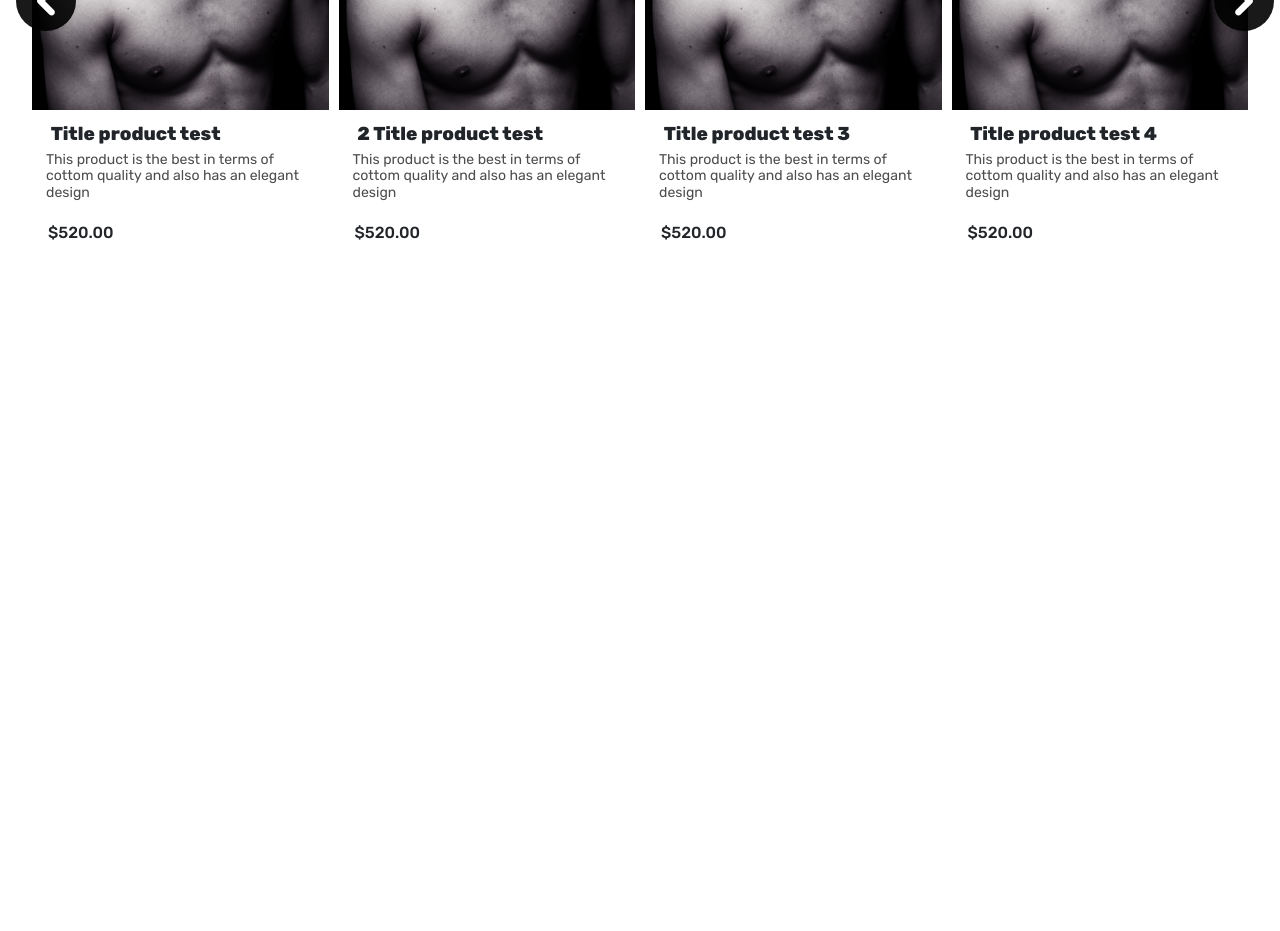
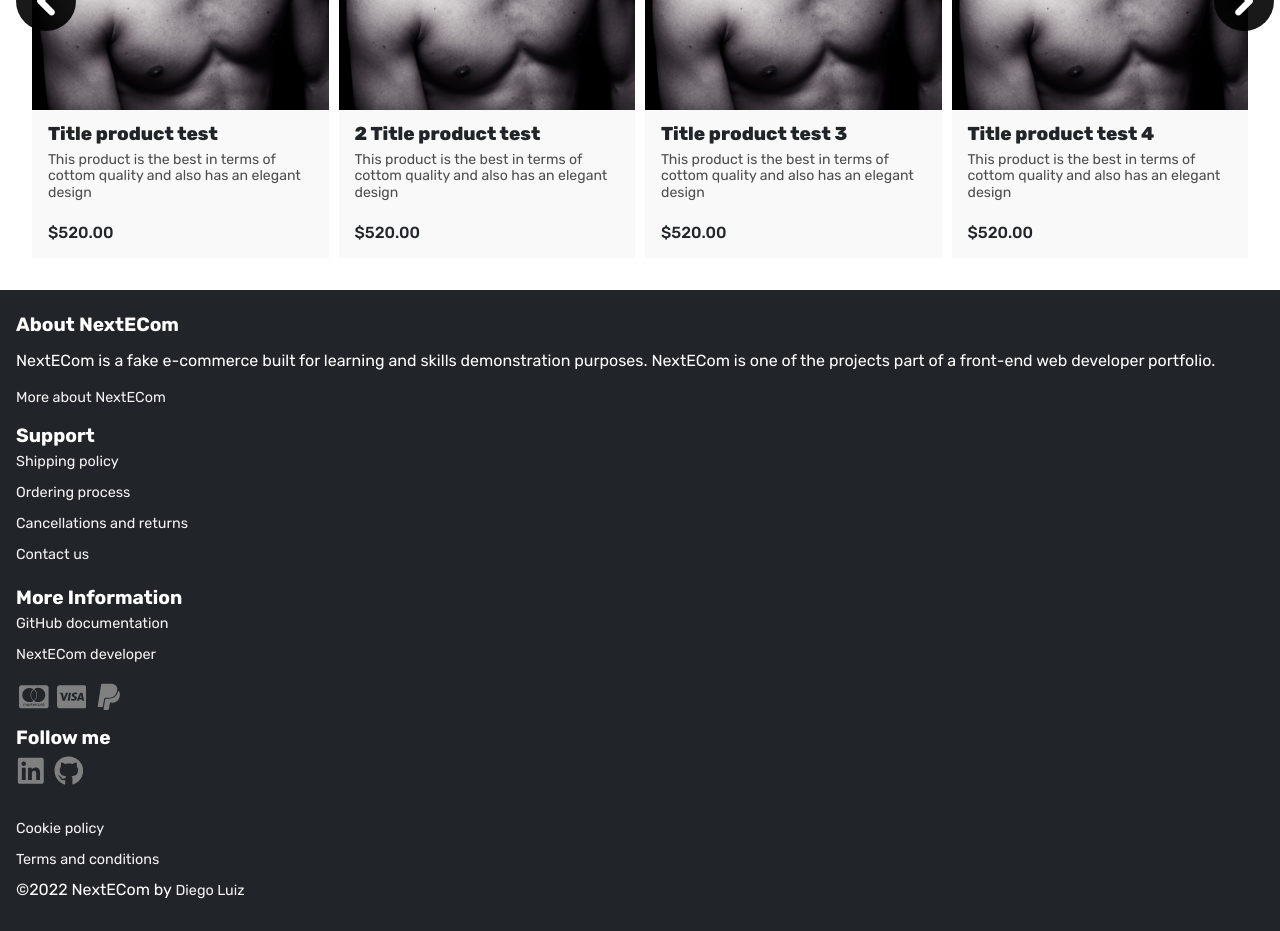
Before and after one commit to Diego-Luiz/nextjs-ecommerce, a Next.js app: page / in a window 1280 px wide. Shown: the part 2480-3411 px from the top of the page. Before the commit the page ends 2770 px from the top, so only its background shows below. Built offline with nearby package versions, Linux system fonts and the light colour scheme.

Commit message:
add: Footer component, new font-size variable

```diff
--- a/components/Carousel/carouselContent.module.scss
+++ b/components/Carousel/carouselContent.module.scss
@@ -60,7 +60,6 @@
 .more-about-link {
     @include defaultLink;
     z-index: 4;
-    color: var(--white-clr);
     text-decoration: underline;
     &:after {
         content: '\2192';
--- /dev/null
+++ b/components/Footer/Footer.jsx
@@ -0,0 +1,111 @@
+import React from 'react';
+import {
+  FaLinkedin,
+  FaGithub,
+  FaPaypal,
+  FaCcVisa,
+  FaCcMastercard
+} from 'react-icons/fa';
+
+import { ECOMMERCE_NAME } from 'utils/constants';
+import ListOfItems from './ListOfItems';
+import styles from './footer.module.scss';
+
+const Footer = () => {
+  return (
+    <footer className={styles['container']}>
+      <section>
+        <h2 className={styles['section-title']}>About {ECOMMERCE_NAME}</h2>
+        <p>{ECOMMERCE_NAME} is a fake e-commerce built for learning and skills demonstration purposes. {ECOMMERCE_NAME} is one of the projects part of a front-end web developer portfolio.</p>
+        <a
+          href='https://github.com/Diego-Luiz/nextjs-ecommerce'
+          className={styles['more-about-link']}
+        >
+          More about {ECOMMERCE_NAME}
+        </a>
+      </section>
+      <section>
+        <h2 className={styles['section-title']}>Support</h2>
+        <ListOfItems
+          linksArray={[
+            { linkRef: '#', content: 'Shipping policy' },
+            { linkRef: '#', content: 'Ordering process' },
+            { linkRef: '#', content: 'Cancellations and returns' },
+            { linkRef: '#', content: 'Contact us' }
+          ]}
+        />
+      </section>
+      <section>
+        <h2 className={styles['section-title']}>More Information</h2>
+        <ListOfItems
+          linksArray={[
+            { linkRef: '#', content: 'GitHub documentation' },
+            { linkRef: '#', content: `${ECOMMERCE_NAME} developer` }
+          ]}
+        />
+      </section>
+      <section title='Payment methods'
+        style={{padding: '.2em'}}
+      >
+        <ListOfItems
+          linksArray={[
+            { linkRef: '', content:
+              <React.Fragment>
+                <span className='sr-only'>MasterCard</span>
+                <FaCcMastercard/>
+              </React.Fragment>
+            },
+            { linkRef: '', content:
+              <React.Fragment>
+                <span className='sr-only'>Visa</span>
+                <FaCcVisa/>
+              </React.Fragment>
+            },
+            { linkRef: '', content:
+              <React.Fragment>
+                <span className='sr-only'>PayPal</span>
+                <FaPaypal/>
+              </React.Fragment>
+            }
+          ]}
+          inRowFormat={true}
+        />
+      </section>
+      <section className={styles['copyright-section']}>
+        <h2 className={styles['section-title']}>Follow me</h2>
+        <ListOfItems
+          linksArray={[
+            { linkRef: '#', content:
+              <React.Fragment>
+                <span className='sr-only'>LinkedIn</span>
+                <FaLinkedin/>
+              </React.Fragment>
+            },
+            { linkRef: 'https://github.com/Diego-Luiz', content:
+              <React.Fragment>
+                <span className='sr-only'>Github</span>
+                <FaGithub/>
+              </React.Fragment>
+            }
+          ]}
+          inRowFormat={true}
+        />
+      </section>
+      <section title='Copyright'>
+        <ListOfItems
+          linksArray={[
+            { linkRef: '#', content: 'Cookie policy' },
+            { linkRef: '#', content: 'Terms and conditions' },
+            { linkRef: '', content:
+              <React.Fragment>
+                &copy;<span className='sr-only'>Copyright</span>2022 {ECOMMERCE_NAME} by <a href="https://github.com/Diego-Luiz">Diego Luiz</a>
+              </React.Fragment>
+            }
+          ]}
+        />
+      </section>
+    </footer>
+  );
+}
+
+export default Footer;
--- /dev/null
+++ b/components/Footer/ListOfItems.jsx
@@ -0,0 +1,28 @@
+import styles from './listOfItems.module.scss';
+
+const ListOfItems = ({ linksArray, inRowFormat=false }) => {
+  return (
+    <ul
+      className={[
+        styles['list'],
+        `${inRowFormat ? styles['--rowFormat']: ''}`
+      ].join(' ')}
+    >
+    {linksArray.map(({ linkRef, content }, index) => (
+      <li
+        key={index}
+        className={styles['list__item']}
+      >
+        {linkRef.length
+          ? (<a href={linkRef}>
+              {content}
+            </a>)
+          : (content)
+        }
+      </li>
+    ))}
+    </ul>
+  )
+}
+
+export default ListOfItems;
--- /dev/null
+++ b/components/Footer/footer.module.scss
@@ -0,0 +1,22 @@
+@use 'styles/abstract' as *;
+
+.container {
+    @include defaultContainer;
+    background-color: var(--black-clr);
+    color: var(--white-clr);
+
+    section {
+        padding: .5em 0;
+    }
+    a {
+        @include defaultLink;
+        font-size: var(--fz-link);
+        color: var(--gray-clr);
+    }
+    .more-about-link {
+        padding: .2em 0;
+    }
+}
+.section-title {
+    font-size: var(--fz-footer-title);
+}
--- /dev/null
+++ b/components/Footer/index.js
@@ -0,0 +1,3 @@
+import Footer from "./Footer";
+
+export default Footer;
--- /dev/null
+++ b/components/Footer/listOfItems.module.scss
@@ -0,0 +1,25 @@
+@use 'styles/abstract' as *;
+
+.list {
+    list-style: none;
+
+    &__item {
+        @include containerWithAbsItem;
+        a {
+            @include containerWithAbsItem;
+            padding: .5em 0 !important;
+        }
+    }
+    &.--rowFormat {
+        @include displayFlexCentered;
+        justify-content: flex-start;
+
+    }
+    &.--rowFormat &__item:not(:last-child) {
+        margin-right: .5em;
+    }
+    svg {
+        font-size: 1.85rem;
+        color: gray;
+    }
+}
--- a/components/Layout.jsx
+++ b/components/Layout.jsx
@@ -1,11 +1,13 @@
 import React from 'react'
 import Header from './Header';
+import Footer from './Footer';
 
 const Layout = ({ children }) => {
   return (
     <>
       <Header />
       {children}
+      <Footer />
     </>
   );
 }
--- a/components/Product/product.module.scss
+++ b/components/Product/product.module.scss
@@ -1,6 +1,6 @@
 @use 'styles/abstract' as *;
 
-$padding-x: 1em;
+$padding-x: 1rem;
 
 .container {
     @include containerWithAbsItem;
@@ -8,8 +8,7 @@ $padding-x: 1em;
     flex-direction: column;
     color: var(--black-clr);
     min-width: 260px;
-    // border: solid 2px green;
-    // border-radius: 50px;
+    background-color: #faf9f9;
 }
 .image-container {
     position: relative;
@@ -39,8 +38,9 @@ $padding-x: 1em;
         text-overflow: ellipsis;
         overflow: hidden;
         margin-top: .25em;
-        padding: .45em .5em;
+        padding: .45em .45em;
         background-color: var(--gray-clr);
+        border-radius: 50px;
         color: var(--black-clr);
         font-size: var(--fz-link);
         font-weight: 500;
--- a/components/index.js
+++ b/components/index.js
@@ -1,6 +1,7 @@
 import Header from "./Header";
 import Logo from "./Logo";
 import Layout from "./layout";
+import Footer from "./Footer";
 import Carousel from "./Carousel";
 import ImpactTitle from "./ImpactTitle";
 import ContentSlider from "./ContentSlider";
@@ -15,5 +16,6 @@ export {
   ImpactTitle,
   ContentSlider,
   ImpactCard,
-  Product
+  Product,
+  Footer
 };
--- a/styles/abstract/_mixins.scss
+++ b/styles/abstract/_mixins.scss
@@ -17,6 +17,7 @@
 @mixin defaultLink($display: inline-block) {
     display: $display;
     padding: .75em;
+    color: var(--white-clr);
 }
 @mixin defaultBtn($display: inline-block, $bd-radius: 50px) {
     display: $display;
--- a/styles/abstract/_variables.scss
+++ b/styles/abstract/_variables.scss
@@ -7,7 +7,8 @@ $sizes: (
     'nav-list-items': 1.75rem,
     'impact-title': 1.35rem,
     'btn': .88rem,
-    'link': .88rem
+    'link': .90rem,
+    'footer-title': 1.2rem
 );
 
 //line-height
--- a/styles/homepage/homepage.module.scss
+++ b/styles/homepage/homepage.module.scss
@@ -10,6 +10,3 @@
         margin-top: 1em;
     }
 }
-// .popular-products__list-item {
-//     box-shadow: 4px 6px 15px -3px rgba(0,0,0,0.33);
-// }
```
